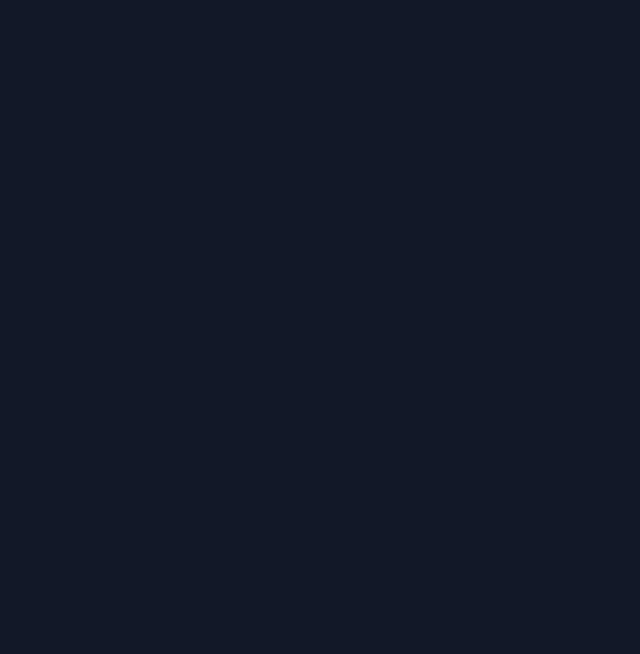
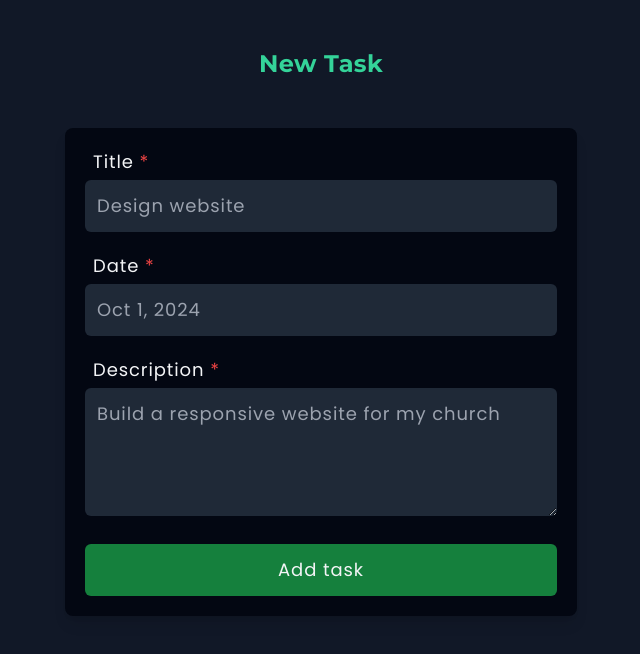
Before and after one commit to Emiraell/Advanced-TodoList-App, a React (Vite) app: page /add_event in a window 1280 px wide. Before the commit this address had no page. Shown: the top 654 px of the page, without its empty margins (319-959 px from the left). Built offline with nearby package versions, Linux system fonts and the light colour scheme.

Commit message:
add: add task component

```diff
--- a/src/App.tsx
+++ b/src/App.tsx
@@ -2,6 +2,7 @@ import "./App.css";
 import { BrowserRouter as Router, Routes, Route } from "react-router-dom";
 import { Welcome } from "./pages/welcome/Welcome";
 import Home from "./pages/Home";
+import AddEvent from "./pages/AddEvent";
 
 function App() {
   return (
@@ -10,6 +11,7 @@ function App() {
         <Routes>
           <Route path="/" element={<Welcome />} />
           <Route path="/home" element={<Home />} />
+          <Route path="/add_event" element={<AddEvent />} />
         </Routes>
       </Router>
     </div>
--- a/src/components/Header.tsx
+++ b/src/components/Header.tsx
@@ -1,35 +1,58 @@
-import { faBell, faUser, faX } from "@fortawesome/free-solid-svg-icons";
+import { faBell, faPlus, faUser, faX } from "@fortawesome/free-solid-svg-icons";
 import { FontAwesomeIcon } from "@fortawesome/react-fontawesome";
 import { useState } from "react";
 import SideNav from "./SideNav";
+import { Link } from "react-router-dom";
 
 export default function Header() {
   const [menuClicked, setMenuClicked] = useState<boolean>(false);
 
   return (
     <div>
-      <div className="py-10 px-7 flex fixed left-0 right-0 justify-between z-10">
-        <div>
+      <div
+        className={`py-10 px-5 flex items-start fixed left-0 right-0 justify-between z-10`}
+      >
+        <div
+          className={` lg:px-14 ${
+            menuClicked &&
+            "bg-gray-950 h-[100vh] -top-10 -left-7 py-10 px-10 relative"
+          }`}
+        >
           <div onClick={() => setMenuClicked(!menuClicked)}>
             <FontAwesomeIcon
               icon={faUser}
-              className={`h-8 ${menuClicked && "hidden"}`}
+              className={`h-8 ${
+                menuClicked && "hidden"
+              } lg:hidden bg-emerald-900 p-3 rounded-full`}
             />{" "}
             <div
-              className={`flex font-rochester items-center justify-between  ${
+              className={`flex font-rochester items-center justify-between text-2xl  ${
                 !menuClicked && "hidden"
-              }`}
+              } lg:block`}
             >
               <p>
-                <span className="text-red-600 ">Emirael</span> Todo
+                <span className="text-red-400 ">Emirael</span> Todo
               </p>
-              <FontAwesomeIcon icon={faX} className={`h-5`} />
+              <FontAwesomeIcon icon={faX} className={`h-5 lg:hidden`} />
             </div>
           </div>
           <SideNav menuClicked={menuClicked} />
         </div>
-        <div className="flex justify-evenly w-20 ">
-          <FontAwesomeIcon icon={faBell} />
+
+        {/*  */}
+        <div className="flex items-center ">
+          <div className="flex justify-evenly w-20 relative  mx-5">
+            <FontAwesomeIcon icon={faBell} className="h-8" />
+            <p className="absolute bg-red-700 rounded-full p-1 -top-4 right-4">
+              10
+            </p>
+          </div>
+          <Link to="/add_event">
+            <FontAwesomeIcon
+              icon={faPlus}
+              className="h-6 bg-emerald-900 p-2 rounded-full"
+            />
+          </Link>
         </div>
       </div>
     </div>
--- a/src/components/SideNav.tsx
+++ b/src/components/SideNav.tsx
@@ -26,9 +26,12 @@ export default function SideNav({ menuClicked }: clickedMenu) {
   const [editUser, setEditUser] = useState<boolean>(false);
   return (
     <div>
-      <div className={`${!menuClicked && "hidden"}`}>
+      <div className={`${!menuClicked && "hidden"} lg:block my-10`}>
         <div className="flex items-center tracking-wide">
-          <FontAwesomeIcon icon={faUser} className="h-6" />
+          <FontAwesomeIcon
+            icon={faUser}
+            className="h-6 rounded-full bg-emerald-900 p-2"
+          />
           <div className="-ml-4 px-6 mt-4">
             <p className=" text-xl">{userName}</p>
             <p className="text-xs" onClick={() => setEditUser(true)}>
@@ -57,9 +60,9 @@ export default function SideNav({ menuClicked }: clickedMenu) {
             </span>
           </div>
         )}
-        <div className="py-5">
+        <div className="my-10">
           {menuContents.map((content) => (
-            <ol className="py-3" key={content.path}>
+            <ol className="my-8 text-lg" key={content.path}>
               {content.name}
             </ol>
           ))}
--- a/src/index.css
+++ b/src/index.css
@@ -7,3 +7,7 @@
 @tailwind base;
 @tailwind components;
 @tailwind utilities;
+
+.input {
+  @apply w-full p-3 outline-none rounded-md bg-gray-800 mt-1;
+}
--- /dev/null
+++ b/src/pages/AddEvent.tsx
@@ -0,0 +1,87 @@
+import { useForm } from "react-hook-form";
+import * as yup from "yup";
+import { yupResolver } from "@hookform/resolvers/yup";
+
+interface TaskState {
+  title: string;
+  date: string;
+  description: string;
+}
+export default function AddEvent() {
+  const schema = yup.object().shape({
+    title: yup.string().required(),
+    date: yup.string().required(),
+    description: yup.string().required(),
+  });
+  const {
+    register,
+    handleSubmit,
+    formState: { errors },
+  } = useForm({ resolver: yupResolver(schema) });
+
+  const addTask = (data: TaskState) => {
+    console.log(data, "submitted");
+  };
+  return (
+    <div className="m-auto w-[85%] md:w-[60%] lg:w-[40%] ">
+      <p className="text-center text-2xl text-emerald-400 py-12 font-bold font-montserrat">
+        New Task
+      </p>
+      <form
+        onSubmit={handleSubmit(addTask)}
+        className="shadow-lg bg-gray-950 text-lg tracking-wider font-poppins p-5 rounded-lg"
+      >
+        {/* tittle */}
+        <label htmlFor="title" className="p-2">
+          Title <span className="text-red-500">*</span>
+        </label>
+        <input
+          {...register("title")}
+          id="title"
+          type="text"
+          className="input"
+          placeholder="Design website"
+        />
+        <p className="text-sm text-red-400 mb-5 px-2">
+          {errors.title?.message}
+        </p>
+
+        {/* date */}
+        <label htmlFor="date" className="p-2">
+          Date <span className="text-red-500">*</span>
+        </label>
+        <input
+          {...register("date")}
+          id="date"
+          type="text"
+          className="input"
+          placeholder="Oct 1, 2024"
+        />
+        <p className="text-sm text-red-400 mb-5 px-2">{errors.date?.message}</p>
+
+        {/* start time */}
+        <label htmlFor="description" className="p-2">
+          Description <span className="text-red-500">*</span>
+        </label>
+        <textarea
+          {...register("description")}
+          className="input h-32"
+          id="description"
+          placeholder="Build a responsive website for my church"
+        ></textarea>
+        <p className="text-sm text-red-400 mb-5 px-2">
+          {errors.description?.message}
+        </p>
+
+        {/* submit button */}
+        <button
+          type="submit"
+          className="w-full p-3 outline-none rounded-md bg-green-700
+				hover:opacity-60 duration-0.5 transition-opacity"
+        >
+          Add task
+        </button>
+      </form>
+    </div>
+  );
+}
--- a/src/pages/Home.tsx
+++ b/src/pages/Home.tsx
@@ -1,9 +1,27 @@
+import { EffectCallback, useEffect, useState } from "react";
 import Header from "../components/Header";
 
 export default function Home() {
+  const date: any = new Date();
+  const hour: number = date.getHours();
+  let [greeting, setGreeting] = useState<string>();
+
+  useEffect((): ReturnType<EffectCallback> => {
+    if (hour > 0 && hour < 12) {
+      setGreeting("Good Morning");
+    } else if (hour > 11 && hour < 16) {
+      setGreeting("Good Afternoon");
+    } else {
+      setGreeting("Good Evening");
+    }
+    return (): void => {};
+  }, [hour]);
   return (
     <div>
       <Header />
+      <div className="w-[100%] m-auto text-center pt-[15vh]">
+        <p className="text-xl">{greeting}</p>
+      </div>
     </div>
   );
 }
```
